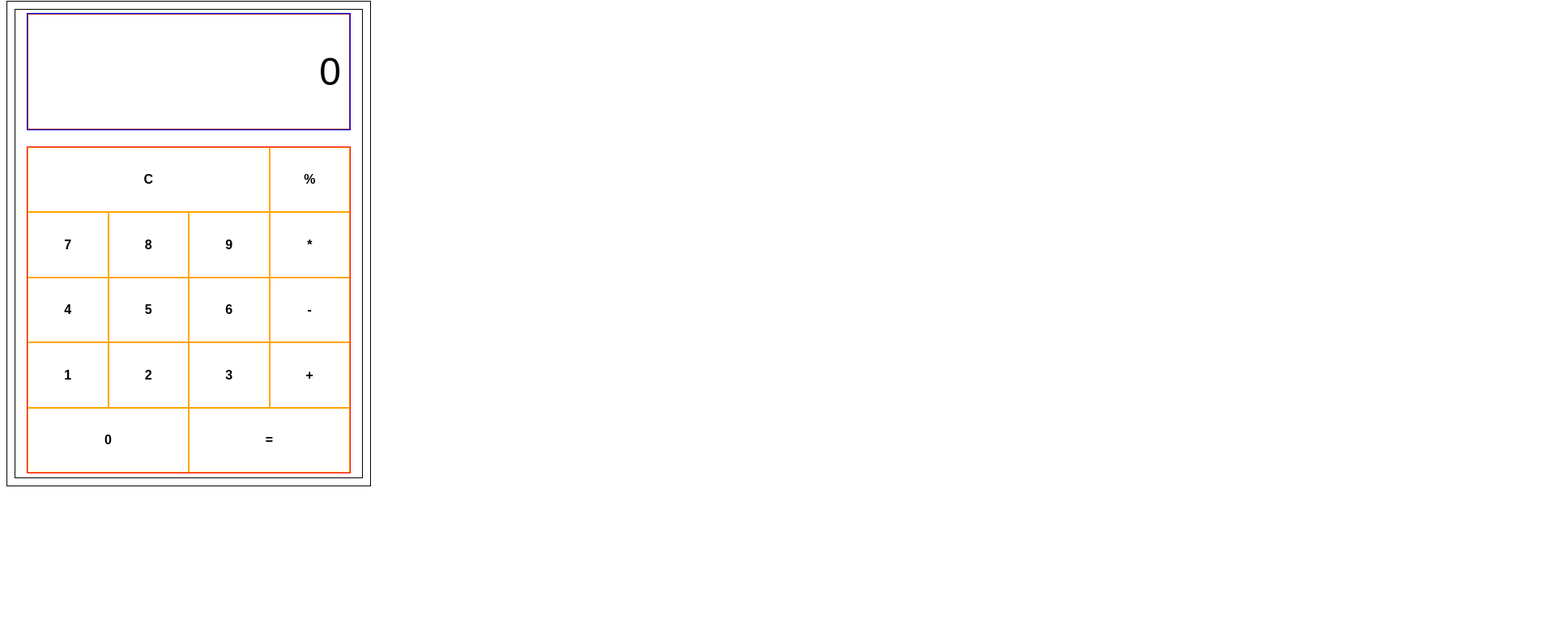
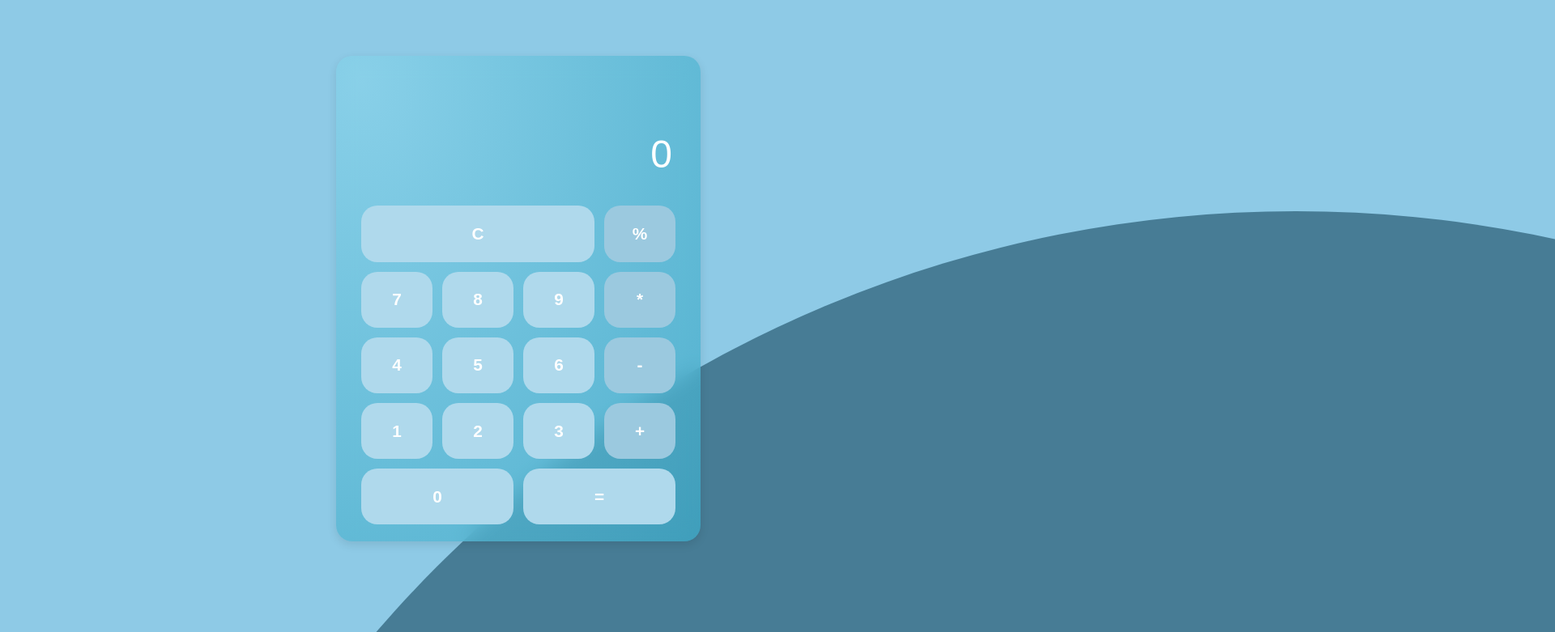
Before and after one commit to Javier-rn/calculator, a plain HTML site: page index.html in a window 1280 px wide. Shown: the part 79-860 px from the top of the page at 81% size, 1920 px wide, since content can reach past the window. Before the commit the page ends 800 px from the top, so only its background shows below. Drawn offline with Linux system fonts and the light colour scheme.

Commit message:
Create final style of calculator

```diff
--- a/index.html
+++ b/index.html
@@ -34,6 +34,7 @@
         </div>
       </div>
     </div>
+    <div class="circle"></div>
     <script src="app.js"></script>
   </body>
 </html>
--- a/styles.css
+++ b/styles.css
@@ -3,11 +3,24 @@
 }
 
 body {
+  background-color: #8ecae6;
   font-family: Arial, Helvetica, sans-serif;
+  display: flex;
+  flex-direction: column;
+  align-items: center;
 }
 
 .calculator {
-  border: 1px solid black;
+  margin-top: 60px;
+  background: rgb(88, 180, 209);
+  background: radial-gradient(
+    farthest-corner at 30px 30px,
+    rgba(135, 210, 233, 0.76) 0%,
+    rgba(61, 169, 199, 0.76) 100%
+  );
+  backdrop-filter: blur(12px);
+  box-shadow: rgba(0, 0, 0, 0.1) 0px 4px 12px;
+  border-radius: 20px;
   width: 450px;
   height: 600px;
   display: flex;
@@ -16,7 +29,6 @@ body {
 }
 
 .inner-container {
-  border: 1px solid black;
   width: 430px;
   height: 580px;
   display: flex;
@@ -29,22 +41,20 @@ body {
 .display {
   width: 400px;
   height: 25%;
-  border: 1px solid blue;
 }
 
 .calculation {
+  color: white;
   padding: 10px;
   width: 100%;
   height: 100%;
-  border: 1px solid brown;
   font-size: 3em;
   display: flex;
   flex-direction: row-reverse;
-  align-items: center;
+  align-items: flex-end;
 }
 
 .buttons {
-  border: 1px solid red;
   width: 400px;
   height: 70%;
   display: grid;
@@ -53,15 +63,22 @@ body {
 }
 
 .btn {
+  font-size: 1.3em;
+  background-color: #afd9ec;
+  color: white;
+  margin: 6px;
+  border-radius: 20px;
   cursor: pointer;
   font-weight: bold;
   display: flex;
   justify-content: center;
   align-items: center;
-  border: 1px solid orange;
   user-select: none;
 }
 
+.operation {
+  background-color: #9bc9df;
+}
 .btn:hover {
   background-color: rgb(245, 245, 245);
 }
@@ -77,3 +94,15 @@ body {
 .equal {
   grid-column: 3 / span 2;
 }
+
+.circle {
+  position: absolute;
+  top: 340px;
+  left: 100px;
+  width: 3000px;
+  height: 3000px;
+  z-index: -1;
+  border-radius: 50%;
+  background-color: #023047;
+  opacity: 0.5;
+}
```
